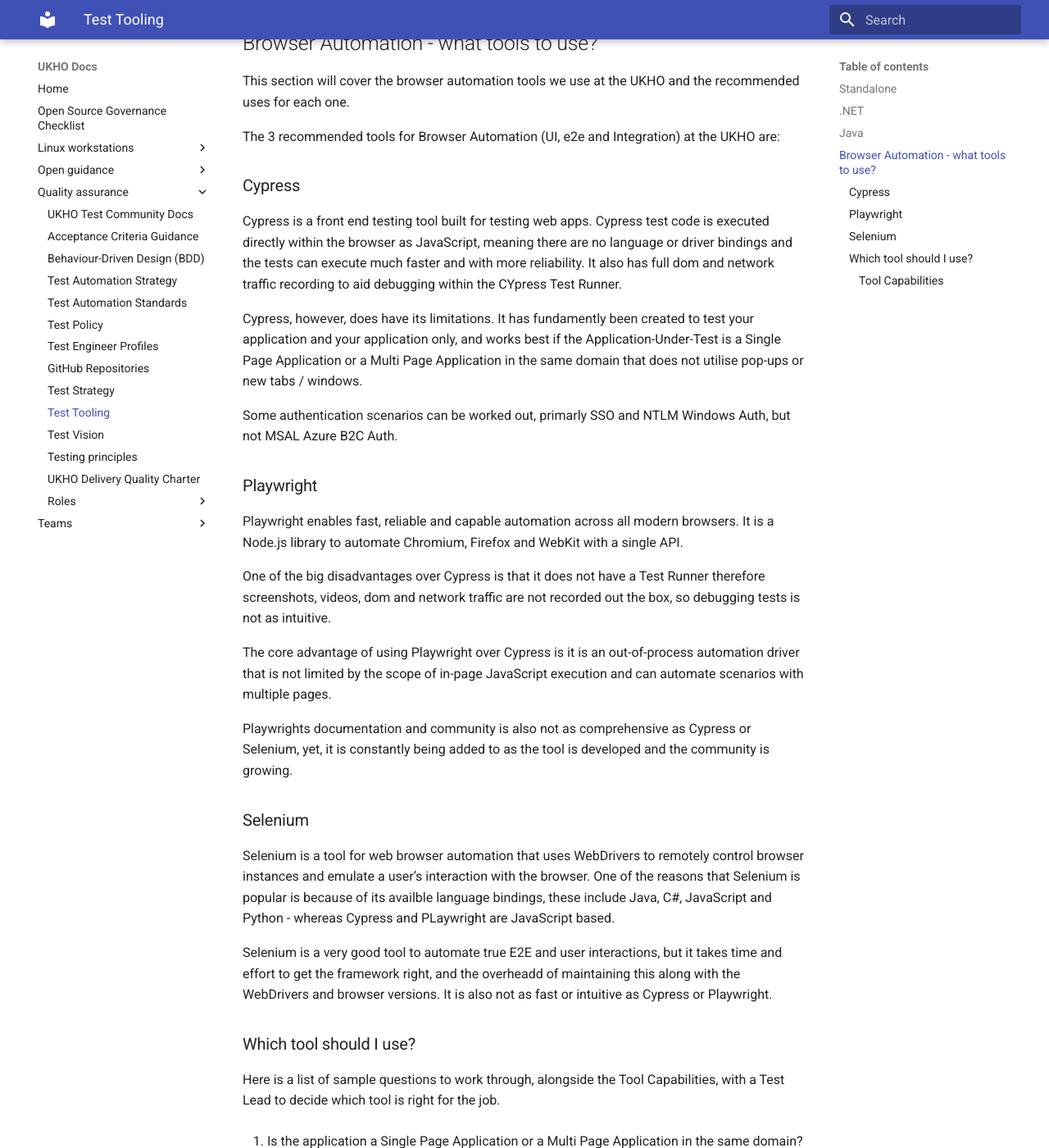
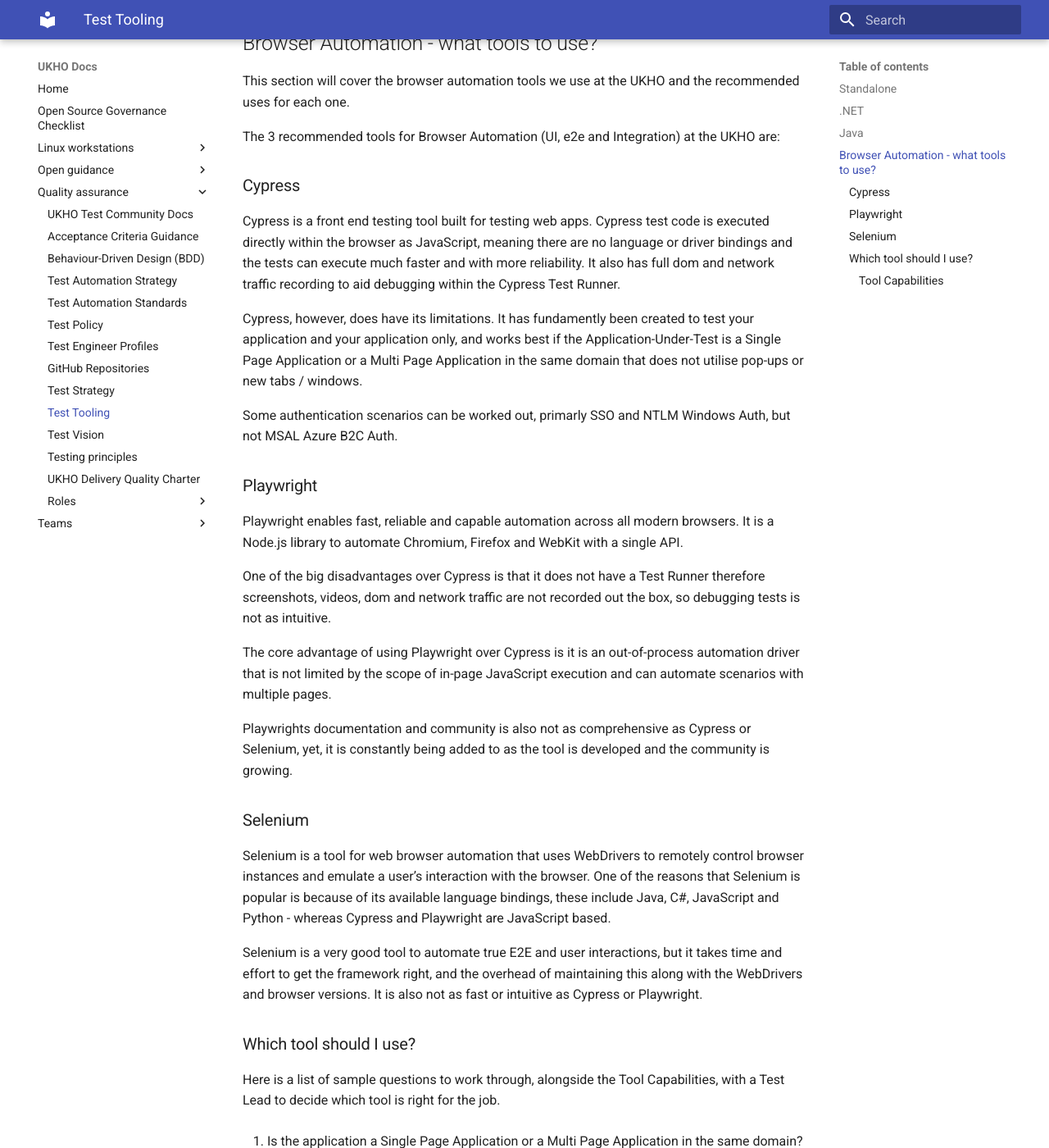
Before and after one commit to UKHO/docs, an MkDocs documentation site: the page built from docs/quality-assurance/test-tooling.md, in a window 1280 px wide and 1400 px high, scrolled down 1970 px. Shown: the whole window at 82% size. Built offline with MkDocs 1.6.1 and Material for MkDocs 9.7.7, drawn with Linux system fonts in a browser that asks for light colours.

Commit message:
Correction of spelling mistakes

```diff
--- a/docs/quality-assurance/test-tooling.md
+++ b/docs/quality-assurance/test-tooling.md
@@ -39,7 +39,7 @@ This section will cover the browser automation tools we use at the UKHO and the
 The 3 recommended tools for Browser Automation (UI, e2e and Integration) at the UKHO are:
 
 ### Cypress
-Cypress is a front end testing tool built for testing web apps. Cypress test code is executed directly within the browser as JavaScript, meaning there are no language or driver bindings and the tests can execute much faster and with more reliability. It also has full dom and network traffic recording to aid debugging within the CYpress Test Runner.
+Cypress is a front end testing tool built for testing web apps. Cypress test code is executed directly within the browser as JavaScript, meaning there are no language or driver bindings and the tests can execute much faster and with more reliability. It also has full dom and network traffic recording to aid debugging within the Cypress Test Runner.
 
 Cypress, however, does have its limitations. It has fundamently been created to test your application and your application only, and works best if the Application-Under-Test is a Single Page Application or a Multi Page Application in the same domain that does not utilise pop-ups or new tabs / windows.
 
@@ -55,9 +55,9 @@ The core advantage of using Playwright over Cypress is it is an out-of-process a
 Playwrights documentation and community is also not as comprehensive as Cypress or Selenium, yet, it is constantly being added to as the tool is developed and the community is growing.
 
 ### Selenium
-Selenium is a tool for web browser automation that uses WebDrivers to remotely control browser instances and emulate a user’s interaction with the browser. One of the reasons that Selenium is popular is because of its availble language bindings, these include Java, C#, JavaScript and Python - whereas Cypress and PLaywright are JavaScript based.
+Selenium is a tool for web browser automation that uses WebDrivers to remotely control browser instances and emulate a user’s interaction with the browser. One of the reasons that Selenium is popular is because of its available language bindings, these include Java, C#, JavaScript and Python - whereas Cypress and Playwright are JavaScript based.
 
-Selenium is a very good tool to automate true E2E and user interactions, but it takes time and effort to get the framework right, and the overheadd of maintaining this along with the WebDrivers and browser versions. It is also not as fast or intuitive as Cypress or Playwright.
+Selenium is a very good tool to automate true E2E and user interactions, but it takes time and effort to get the framework right, and the overhead of maintaining this along with the WebDrivers and browser versions. It is also not as fast or intuitive as Cypress or Playwright.
 
 ### Which tool should I use?
 Here is a list of sample questions to work through, alongside the Tool Capabilities, with a Test Lead to decide which tool is right for the job.
```
